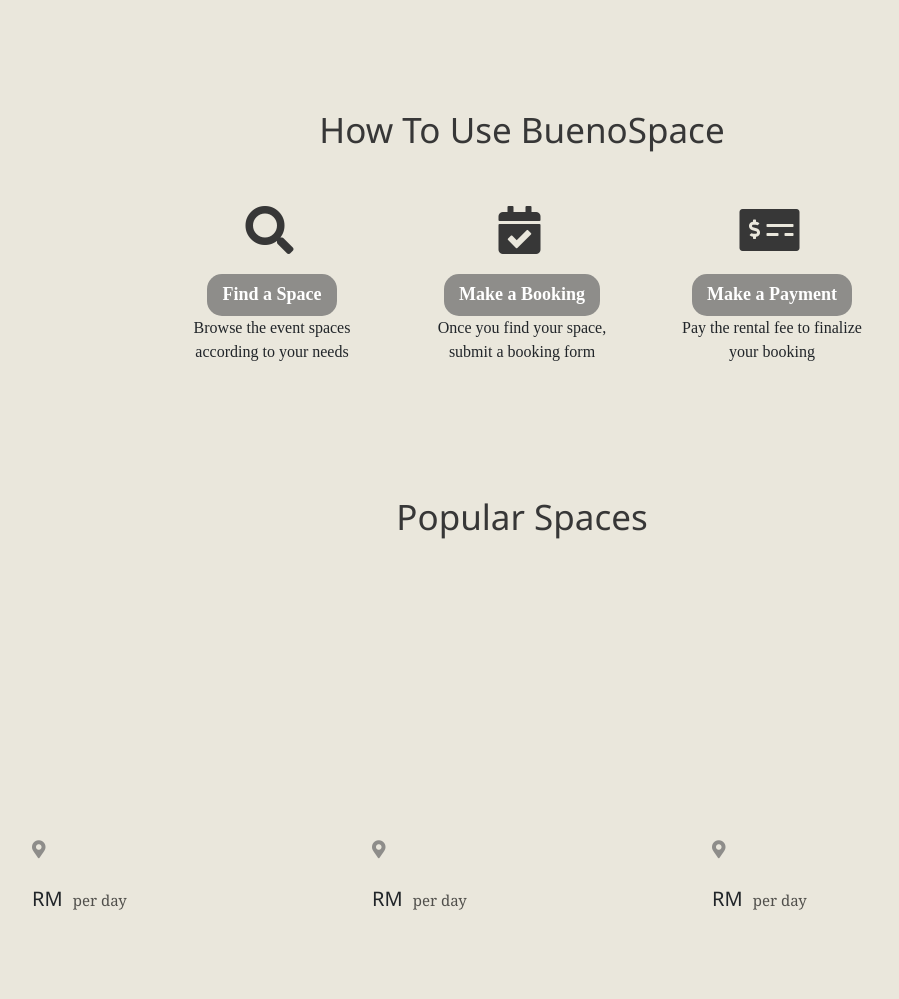
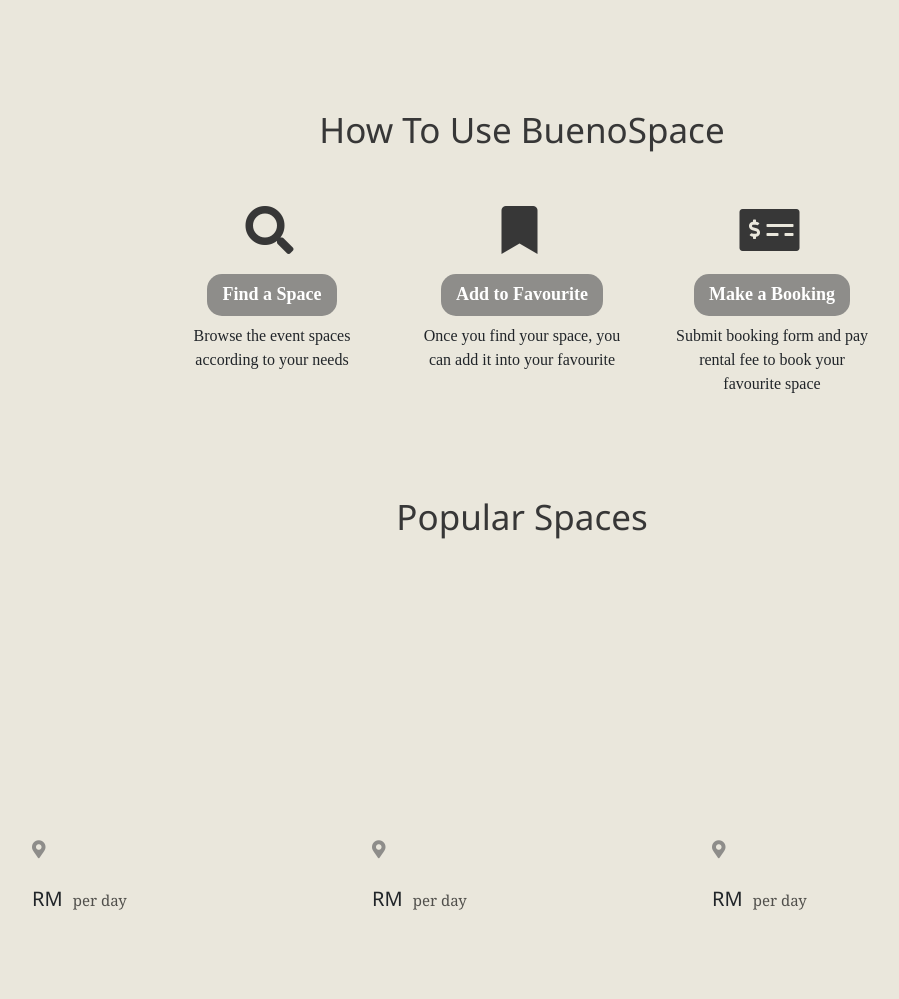
Before and after one commit to baiyuankok/BuenoSpace, a PHP site: page / in a window 1280 px wide. Shown: the part 490-1489 px from the top of the page, without its empty margins (118-1017 px from the left). Run offline with PHP 8.4, Linux system fonts and the light colour scheme; data that the repository does not hold is empty.

Commit message:
updated how-to-use info in the main_page

```diff
--- a/Home/css/main_page.css
+++ b/Home/css/main_page.css
@@ -302,6 +302,7 @@ input[type=number]::-webkit-outer-spin-button {
 }
 
 .how-to-use-info > p {
+    margin-top: 8px;
     width: 200px;
     word-wrap: normal;
     text-align: center;
--- a/Home/main_page.html
+++ b/Home/main_page.html
@@ -141,18 +141,18 @@
                     <p>Browse the event spaces according to your needs</p>
                 </div>
                 <div id="rent-space" class="how-to-use-info">
-                    <span class="fas fa-calendar-check fa-3x icon-img"></span>
+                    <span class="fas fa-bookmark fa-3x icon-img"></span>
                     <div class="text-box">
-                        <h6>Make a Booking</h6>
+                        <h6>Add to Favourite</h6>
                     </div>
-                    <p>Once you find your space, submit a booking form</p>
+                    <p>Once you find your space, you can add it into your favourite</p>
                 </div>
                 <div id="make-payment" class="how-to-use-info">
                     <span class="fas fa-money-check-alt fa-3x icon-img"></span>
                     <div class="text-box">
-                        <h6>Make a Payment</h6>
+                        <h6>Make a Booking</h6>
                     </div>
-                    <p>Pay the rental fee to finalize your booking</p>
+                    <p>Submit booking form and pay rental fee to book your favourite space</p>
                 </div>
             </div>
         </section>
```
